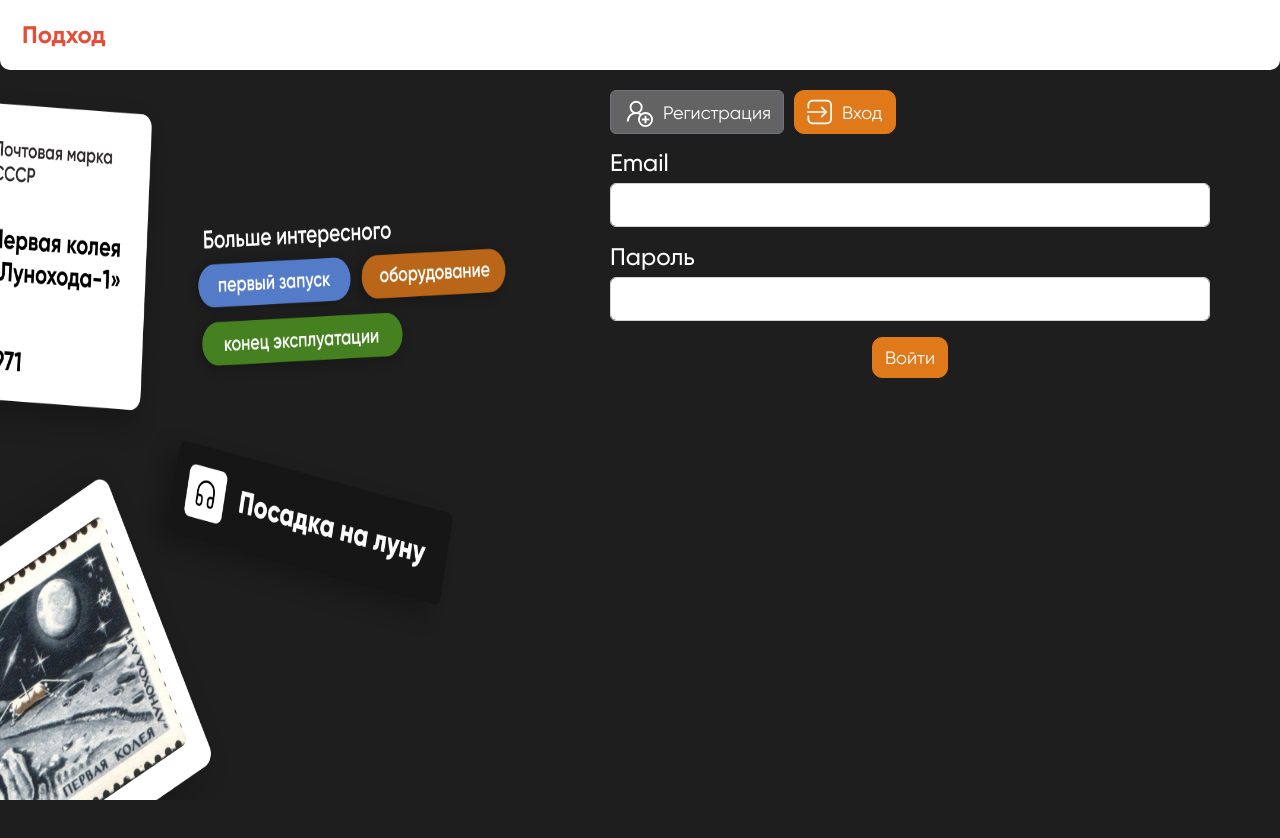
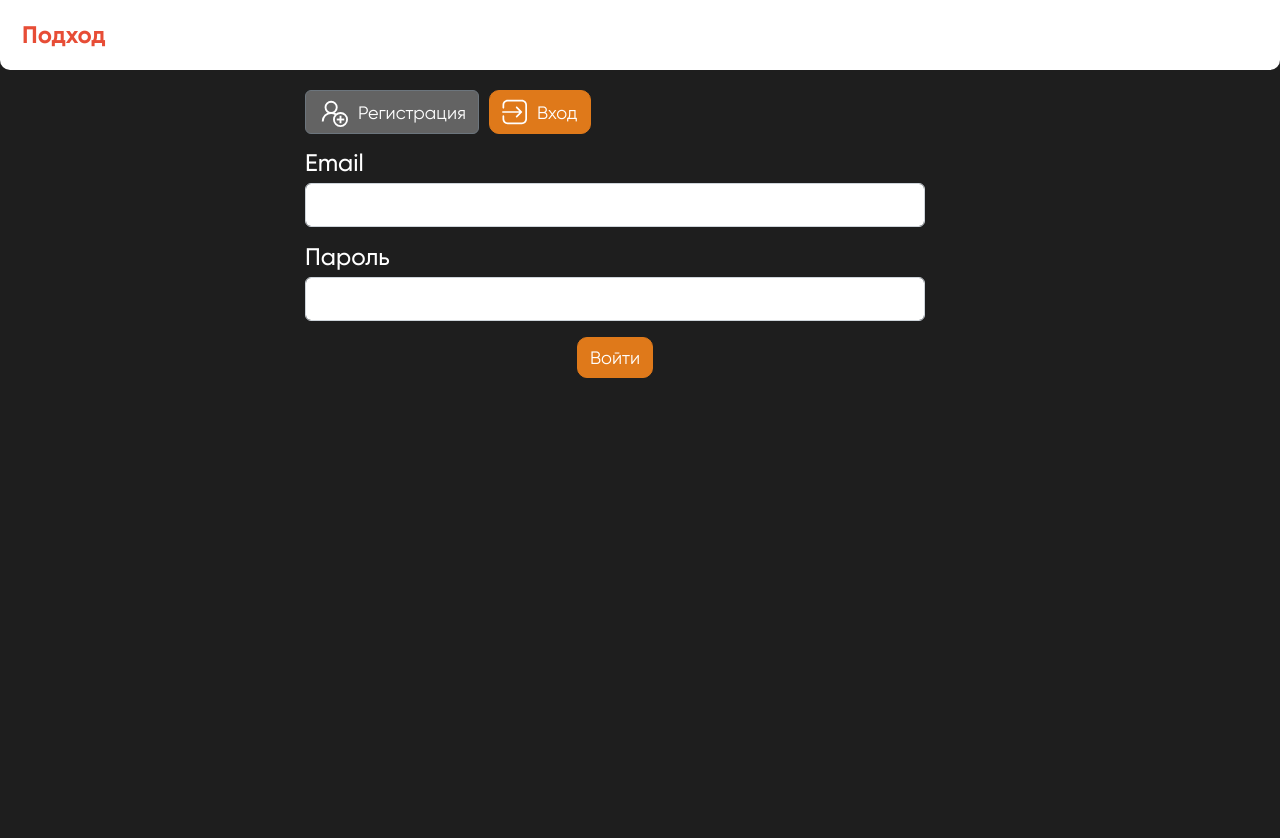
Before and after one commit to Anto-MSHK/podhod_front, a React (Create React App) app: page /registration in a window 1280 px wide. Shown: the top 838 px of the page. Before the commit the page ends 800 px from the top, so only its background shows below. Built offline with nearby package versions, Linux system fonts and the light colour scheme.

Commit message:
Auth background img fix (but it looks like cringe)

```diff
--- a/src/pages/AuthPage/AuthPage.module.css
+++ b/src/pages/AuthPage/AuthPage.module.css
@@ -4,10 +4,22 @@
     display: flex;
     height: fit-content;
     justify-content: end;
+
+/*     background-repeat: no-repeat;
+    background-position-x: left;
+    background-size: contain; */
+}
+@media (max-width: 1600px) {
+    .auth_wrapper{
+        justify-content: center;
+    }
+    .auth_img{
+        opacity: 0;
+    }
 }
 
 .auth_container {
-    width: 600px;
+    width: 1000px;
     max-width: 50%;
     margin-right: 50px;
     float: right;
@@ -22,50 +34,46 @@
     margin: 0 auto;
 }
 
+
 .auth_img {
-    width: 40%;
-    height: 100%;
-    left: 0;
-    bottom: 0;
     display: flex;
-    position: absolute;
-    justify-content: space-between;
+    left: -10vw;
+    top: 0%;
     flex-wrap: wrap;
     box-sizing: border-box;
     padding-top: 80px;
+    position: absolute;
 }
-
-
-
-
-
-
-/* .formWrapper {
-    display: flex;
-    padding: 15px;
-    background-color: rgba(226, 226, 226, 0.03);
-    border-radius: 15px;
-    row-gap: 15px;
-    flex-direction: column;
+@media screen and (max-width: 2070px) {
+    .auth_img{
+        display: flex;
+        transform: translateX(-10vw);
+        top: 0%;
+        flex-wrap: wrap;
+        box-sizing: border-box;
+        padding-top: 80px;
+        position: absolute;
+    }
 }
-
-.AuthInputElements {
-    font-weight: 500;
-    color: black;
-    font-size: 20px;
+@media screen and (max-width: 1790px) {
+    .auth_img{
+        display: flex;
+        transform: translateX(-15vw);
+        top: 0%;
+        flex-wrap: wrap;
+        box-sizing: border-box;
+        padding-top: 80px;
+        position: absolute;
+    }
 }
-
-.AuthInputElements:focus {
-    border-color: #df791a !important;
-    box-shadow: 0 0 0 0.25rem rgb(223 121 26 / 35%) !important;
+@media screen and (max-width: 1720px) {
+    .auth_img{
+        display: flex;
+        transform: translateX(-20vw);
+        top: 0%;
+        flex-wrap: wrap;
+        box-sizing: border-box;
+        padding-top: 80px;
+        position: absolute;
+    }
 }
-
-.AuthInputsWrapper {
-    display: flex;
-    flex-direction: column;
-    row-gap: 10px;
-}
-
-.submitBtn {
-    margin-top: 15px;
-} */
```
Also changed, not shown: src/pages/AuthPage/AuthPage.tsx (+7 -3 lines), src/assets/pictures/backGroundImg.svg (added).
